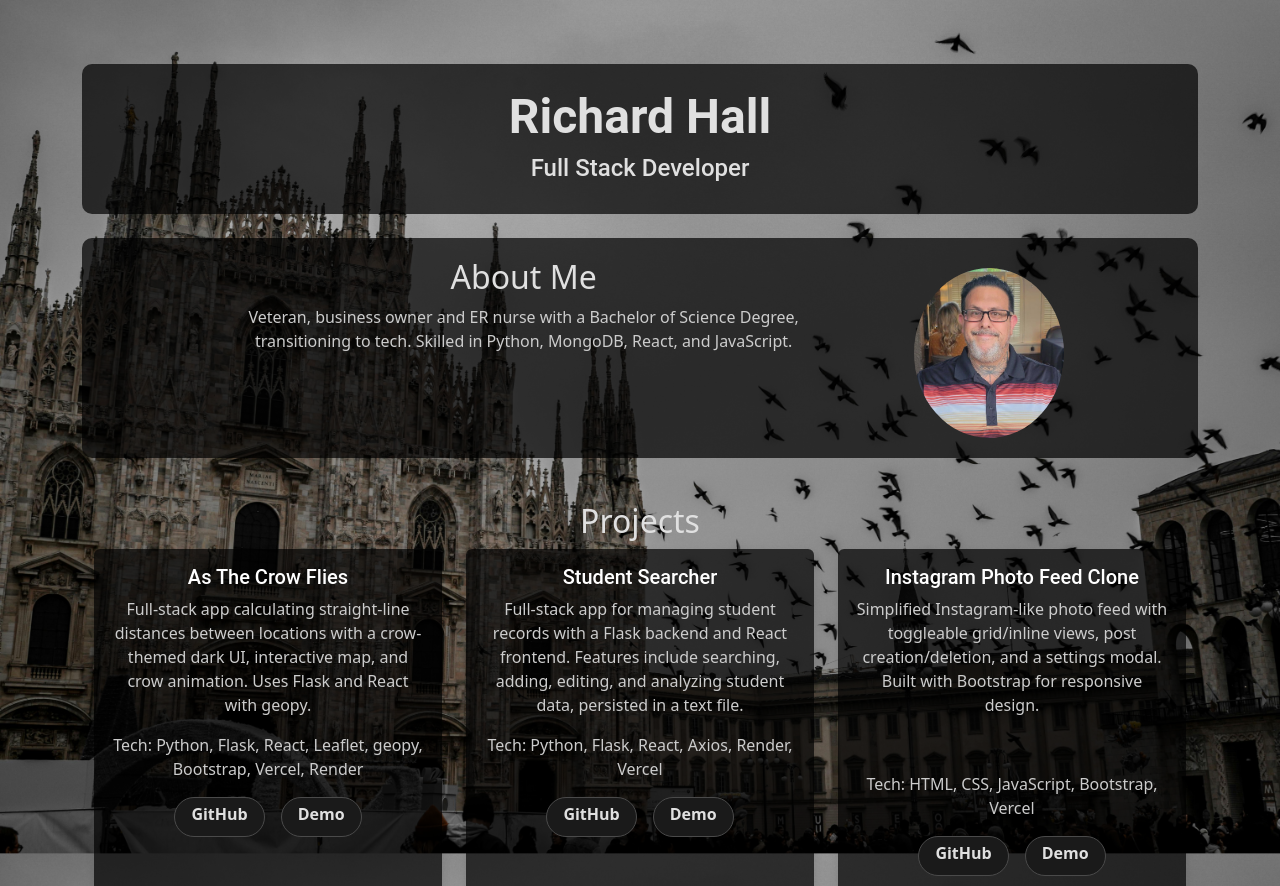
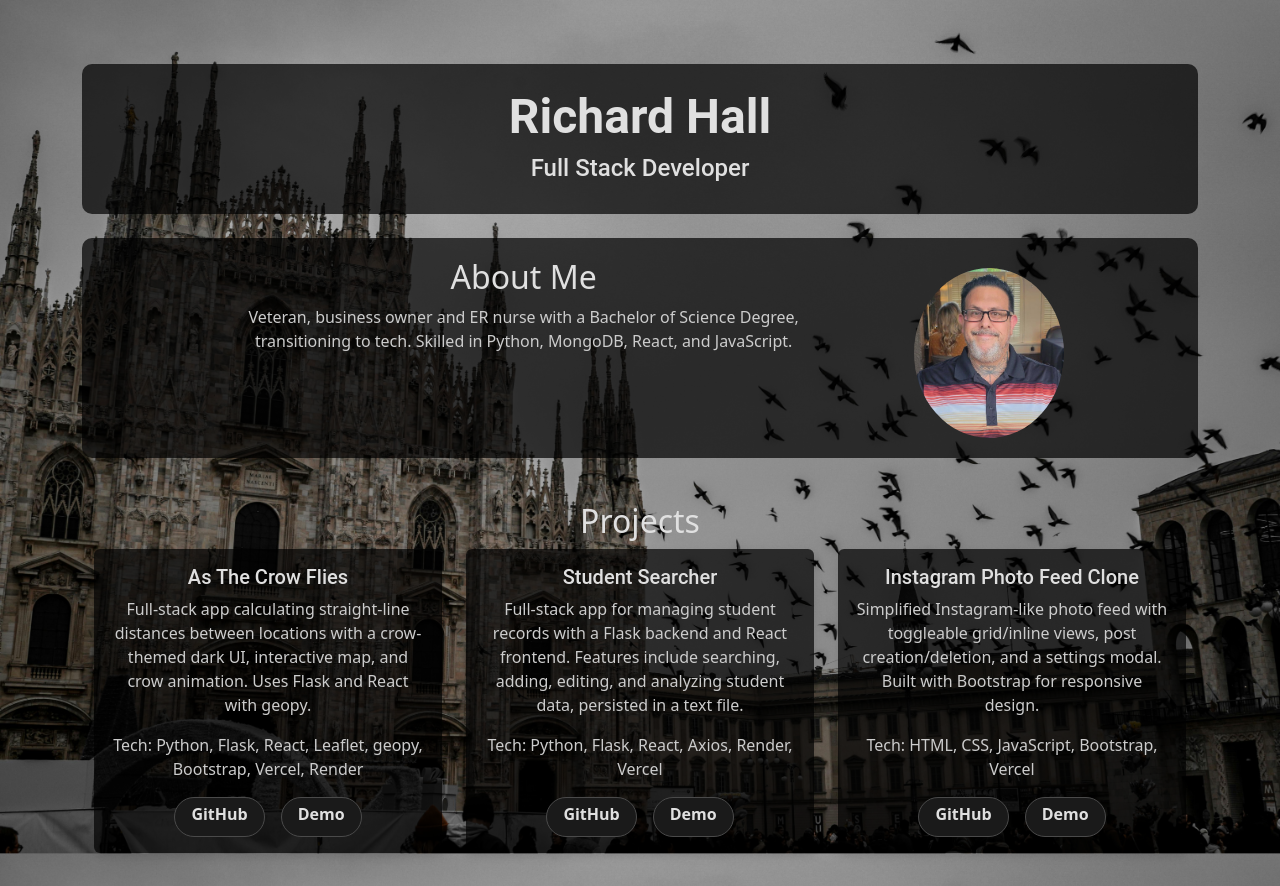
Before and after one commit to Cyberbot777/portfolio, a React (Create React App) app: page / in a window 1280 px wide. Shown: the top 886 px of the page. Built offline with nearby package versions, Linux system fonts and the light colour scheme.

Commit message:
Center project card content and fix button positioning

```diff
--- a/src/components/Projects.css
+++ b/src/components/Projects.css
@@ -1,19 +1,20 @@
 /* FEATURE: Projects Container Styling */
 .my-4 {
-  color: #ffffff;
+  color: #e0e0e0;
 }
 
 /* FEATURE: Project Card Styling */
 .project-card.card {
   background: rgba(0, 0, 0, 0.7) !important;
-  color: #ffffff !important;
+  color: #e0e0e0 !important;
   transform: scale(1);
   transition: transform 0.3s ease-in-out;
   cursor: pointer;
-  border: none !important; /* Remove border */
+  border: none !important;
   box-shadow: 0 4px 8px rgba(0, 0, 0, 0.1);
-  height: 445px;
-
+  width: 100%;
+  max-width: 350px;
+  height: 450px;
 }
 
 /* FEATURE: Project Card Hover */
@@ -24,7 +25,7 @@
 /* FEATURE: Card Title Styling */
 .project-card .card-title {
   font-family: 'Roboto', sans-serif;
-  color: #ffffff !important;
+  color: #e0e0e0 !important;
 }
 
 /* FEATURE: Custom Button Styling */
--- a/src/components/Projects.js
+++ b/src/components/Projects.js
@@ -36,31 +36,26 @@ const Projects = () => {
   return (
     <Container className="my-4">
       <h2 className='text-center'>Projects</h2>
-      <Row>
-        {projects.map((project, index) => {
-          return (
-            <Col>
+      <Row className="justify-content-center">
+        {projects.map((project, index) => (
+          <Col key={index} xs={12} sm={6} md={4} className="mb-4">
             <Card
-                key={index}
-                className="mb-3 project-card"
+              className="project-card h-100"
               onMouseEnter={() => handleMouseEnter(index)}
               onMouseLeave={handleMouseLeave}
             >
-                <Card.Body className='text-center'>
+              <Card.Body className="text-center d-flex flex-column">
                 <Card.Title>{project.title}</Card.Title>
-                  <Card.Text>{project.description}</Card.Text>
-                  <Card.Text style={project.title === "Instagram Photo Feed Clone" ? { marginTop: "55px" } : {}}>Tech: {project.tech}</Card.Text>
-                  <Row className='text-center'>
-                    <Col>
+                <Card.Text className="flex-grow-1">{project.description}</Card.Text>
+                <Card.Text>Tech: {project.tech}</Card.Text>
+                <div className="mt-auto">
                   <Button className="custom-btn mx-2" href={project.github}>GitHub</Button>
                   <Button className="custom-btn mx-2" href={project.demo}>Demo</Button>
-                    </Col>
-                  </Row>
+                </div>
               </Card.Body>
             </Card>
           </Col>
-          )
-        })}
+        ))}
       </Row>
     </Container>
   );
```
Lines whose indentation alone changed are shown as unchanged.
